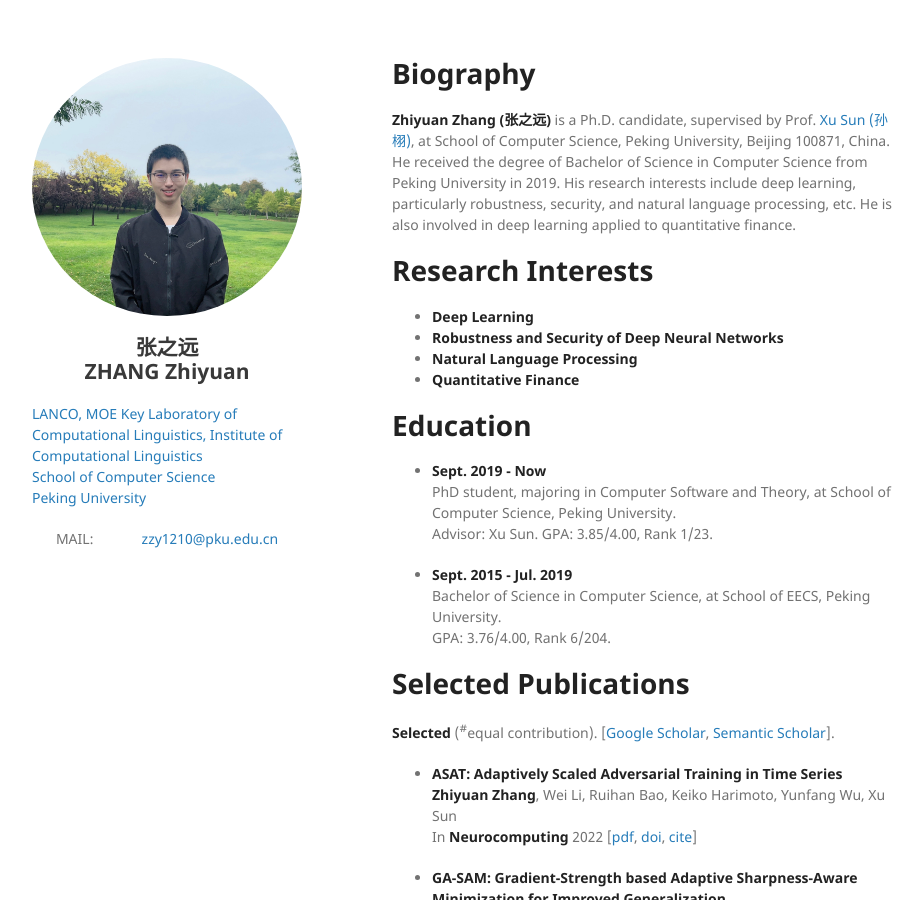
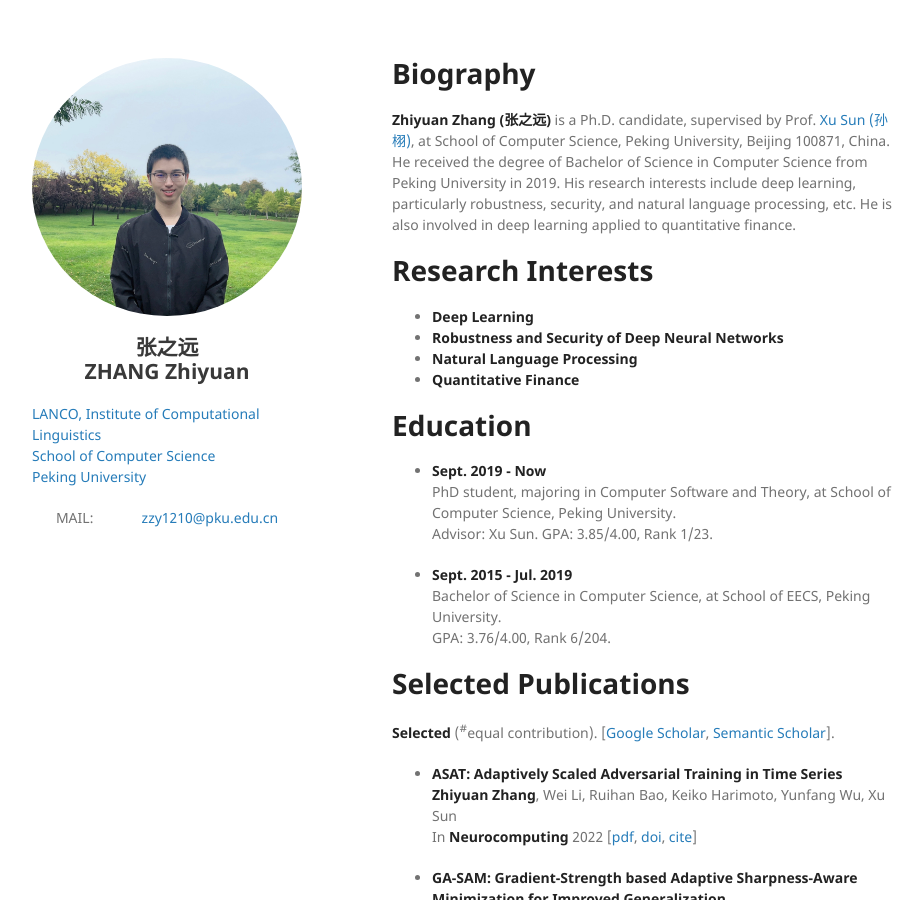
Before and after one commit to pkuzzy/pkuzzy.github.io, a Jekyll site: the page built from index.md, in a window 1280 px wide and 900 px high. Shown: the whole window, without its empty margins (178-1101 px from the left). Built offline with Jekyll 4.4.1, drawn with Linux system fonts in a browser that asks for light colours; nearby versions of some CDN libraries; our own code applies the rules of GitHub Pages for plain Markdown files.

Commit message:
Update _config.yml

```diff
--- a/_config.yml
+++ b/_config.yml
@@ -8,6 +8,6 @@ email_full: mailto:zzy1210@pku.edu.cn
 aff2: School of Computer Science
 aff2url: https://cs.pku.edu.cn/index.htm
 aff3: Peking University
-aff3url: http://www.pku.edu.cn/
-aff4: LANCO, MOE Key Laboratory of Computational Linguistics, Institute of Computational Linguistics
-aff4url: http://lanco.pku.edu.cn/
+aff3url: https://www.pku.edu.cn/
+aff4: LANCO, Institute of Computational Linguistics
+aff4url: https://lancopku.github.io//
```
